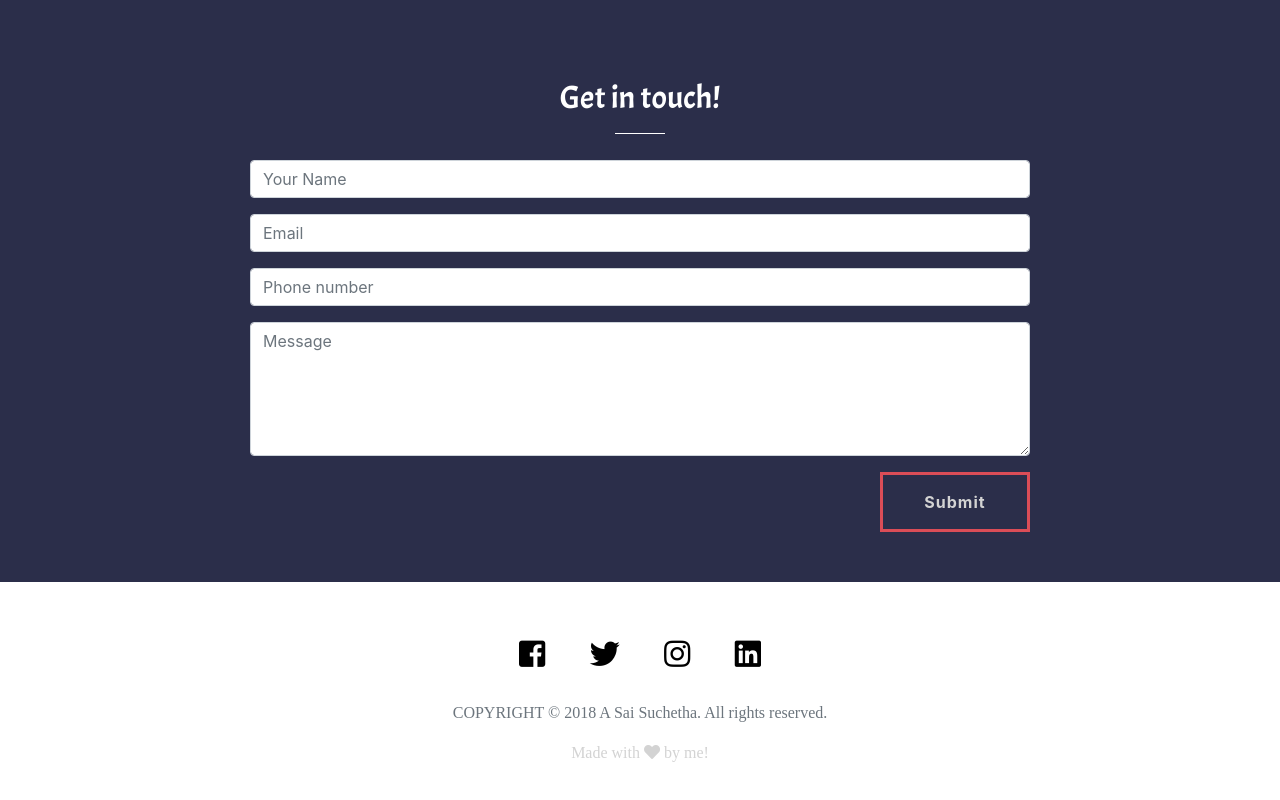
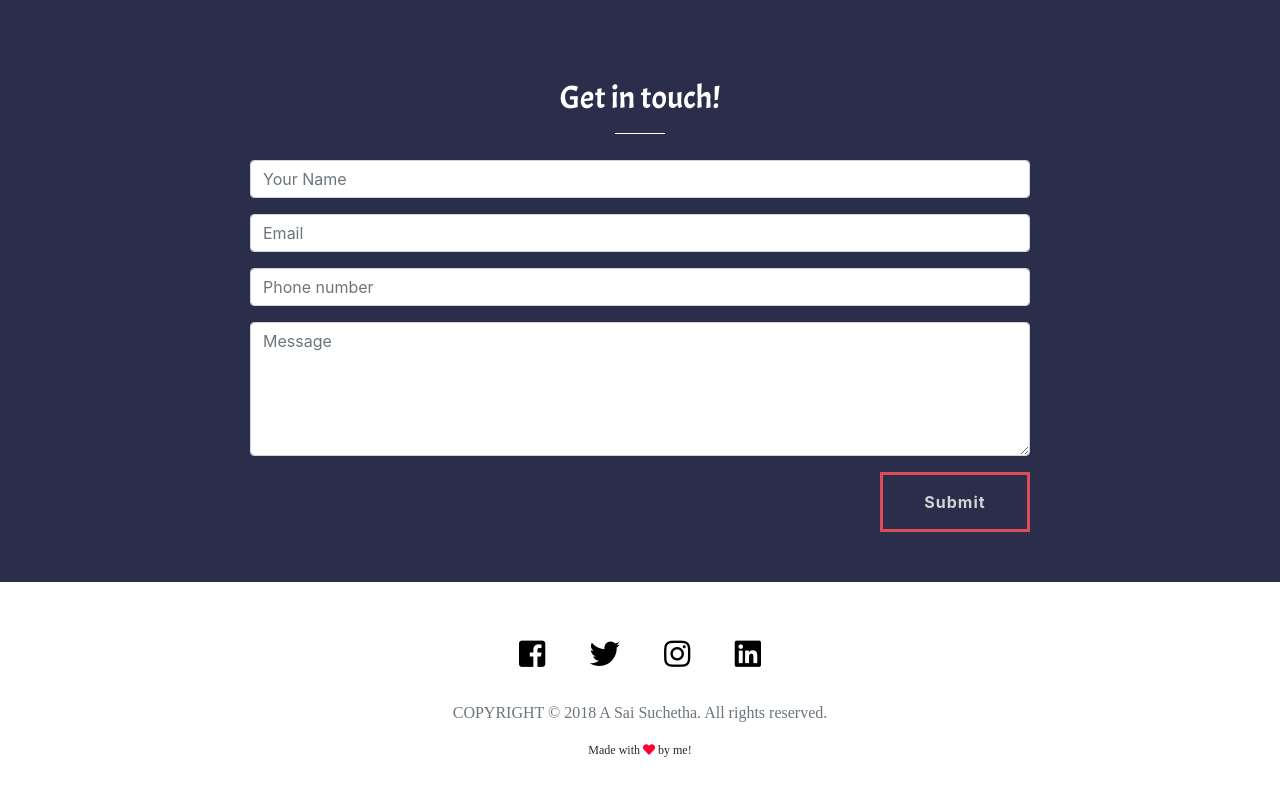
Before and after one commit to asuchetha/asuchetha.github.io, a plain HTML site: page index.html in a window 1280 px wide. Shown: the part 2764-3564 px from the top of the page. Drawn offline with nearby package versions, Linux system fonts and the light colour scheme; a web font is replaced by a local one.

Commit message:
Update main.css

```diff
--- a/css/main.css
+++ b/css/main.css
@@ -245,3 +245,12 @@ button:hover {
 .instagram-icn:hover {
     color: #cc0714;
 }
+
+p.foot {
+    font-size: 12px;
+    color: #282828;
+}
+
+i.heart {
+    color: #FF0033;
+}
```
